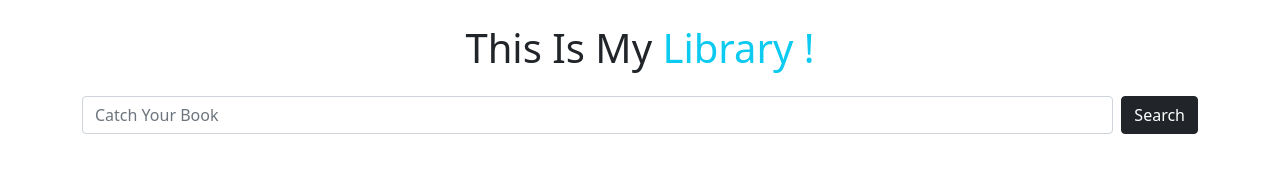
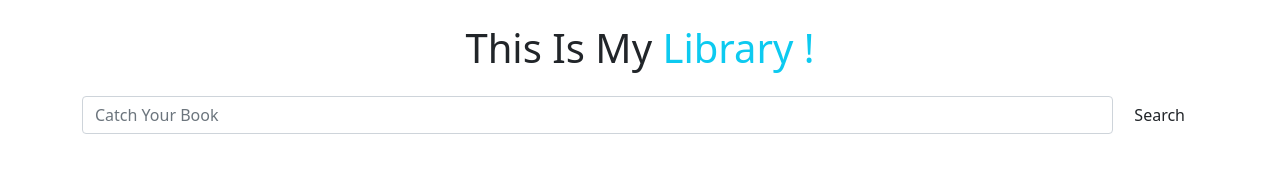
Before and after one commit to Shagorrakshit/Online-Library, a plain HTML site: page index.html in a window 1280 px wide. Drawn offline with nearby package versions, Linux system fonts and the light colour scheme.

Commit message:
second commit

```diff
--- a/index.html
+++ b/index.html
@@ -22,7 +22,7 @@
         <!-- search and button section -->
         <div class="d-flex">
             <input type="text" class="form-control me-2" placeholder="Catch Your Book" id="search-text" />
-            <button class="btn btn-dark" onclick="searchBtn()" id="search-btn">Search</button>
+            <button class="btn btn-darks" onclick="searchBtn()" id="search-btn">Search</button>
         </div>
     </section>
     <div id="spinner" class="text-center">
```
